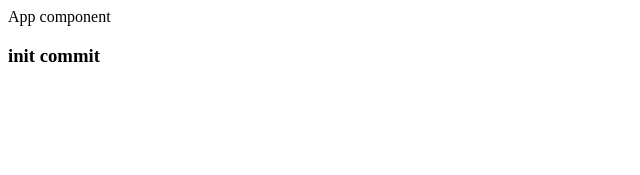
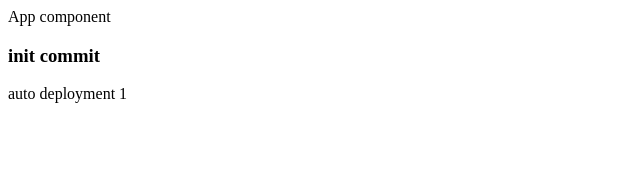
Before and after one commit to rana22/end2end_test_setup, a React app in the folder react-app/: page / in a window 1280 px wide. Shown: the top 175 px of the page, without its empty margins (0-640 px from the left). Built offline with nearby package versions, Linux system fonts and the light colour scheme.

Commit message:
check deployment

```diff
--- a/react-app/src/App.js
+++ b/react-app/src/App.js
@@ -8,6 +8,7 @@ const App = () => {
     <>
       App component
       <h3>init commit</h3>
+      <p>auto deployment 1</p>
     </>
   );
 };
```
